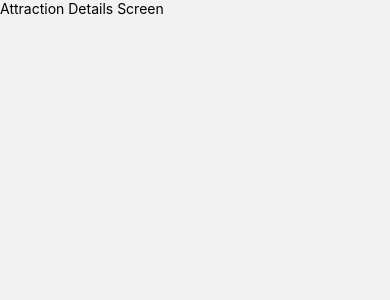
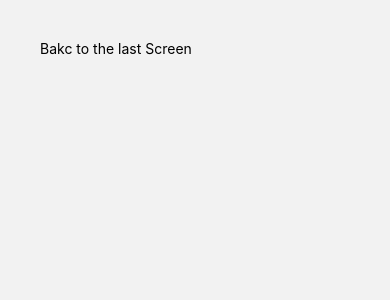
Before and after one commit to gustavoMoraiss/travel_app, a React Native app: screen /AttractionDetails in a window 390 px wide. Shown: the top 300 px of the page. Built offline with nearby package versions, Linux system fonts and the light colour scheme.

Commit message:
send object between screens and navigate

```diff
--- a/src/components/AttractionCard/index.js
+++ b/src/components/AttractionCard/index.js
@@ -1,10 +1,10 @@
 import React from 'react';
-import {View, Image, Text} from 'react-native';
+import {View, Image, Text, TouchableOpacity} from 'react-native';
 import styles from './styles';
 
-const AttractionCard = ({imageSrc, title, subTitle, style}) => {
+const AttractionCard = ({imageSrc, title, subTitle, style, onPress}) => {
   return (
-    <View style={[styles.card, style]}>
+    <TouchableOpacity style={[styles.card, style]} onPress={onPress}>
       <Image style={styles.image} source={{uri: imageSrc}} />
       <Text style={styles.title}>{title}</Text>
       <View style={styles.row}>
@@ -14,7 +14,7 @@ const AttractionCard = ({imageSrc, title, subTitle, style}) => {
         />
         <Text style={styles.subTitle}>{subTitle}</Text>
       </View>
-    </View>
+    </TouchableOpacity>
   );
 };
 
--- a/src/screens/AttractionDetails/index.js
+++ b/src/screens/AttractionDetails/index.js
@@ -1,10 +1,19 @@
 import React from 'react';
 import {SafeAreaView, Text} from 'react-native';
 
-const AttractionsDetails = () => {
+const AttractionsDetails = ({route, navigation}) => {
+  const {item} = route?.params || {};
+
+  const onBack = () => {
+    navigation.goBack();
+  };
+
   return (
     <SafeAreaView>
-      <Text>Attraction Details Screen</Text>
+      <Text onPress={onBack} style={{margin: 40}}>
+        Bakc to the last Screen
+      </Text>
+      <Text>{item?.name}</Text>
     </SafeAreaView>
   );
 };
--- a/src/screens/Home/index.js
+++ b/src/screens/Home/index.js
@@ -6,15 +6,18 @@ import Categories from '../../components/Categories';
 import AttractionCard from '../../components/AttractionCard';
 import jsonData from '../../data/attractions.json';
 import jsonCategories from '../../data/categories.json';
+import {useNavigation} from '@react-navigation/native';
 
 const All = 'All';
 
 const Home = () => {
+  const navigation = useNavigation();
+
+  //State
   const [selectedCategory, setSelectedCategory] = useState(All);
   const [data, setData] = useState([]);
 
   useEffect(() => {
-    console.log(jsonData);
     setData(jsonData);
   }, []);
 
@@ -56,6 +59,7 @@ const Home = () => {
         keyExtractor={item => String(item?.id)}
         renderItem={({item, index}) => (
           <AttractionCard
+            onPress={() => navigation.navigate('AttractionDetails', {item})}
             key={item.id}
             style={
               index % 2 === 0
```
